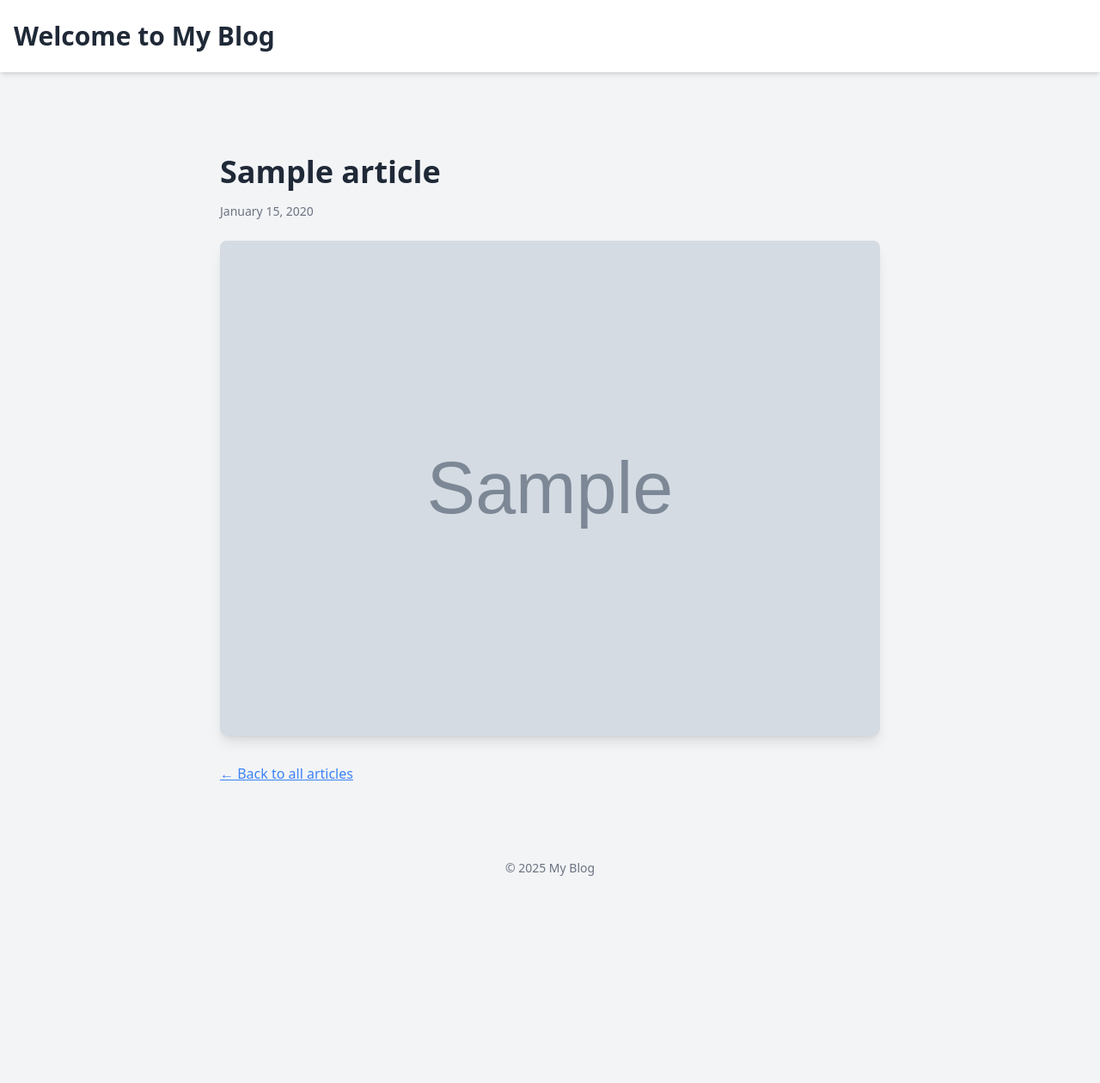
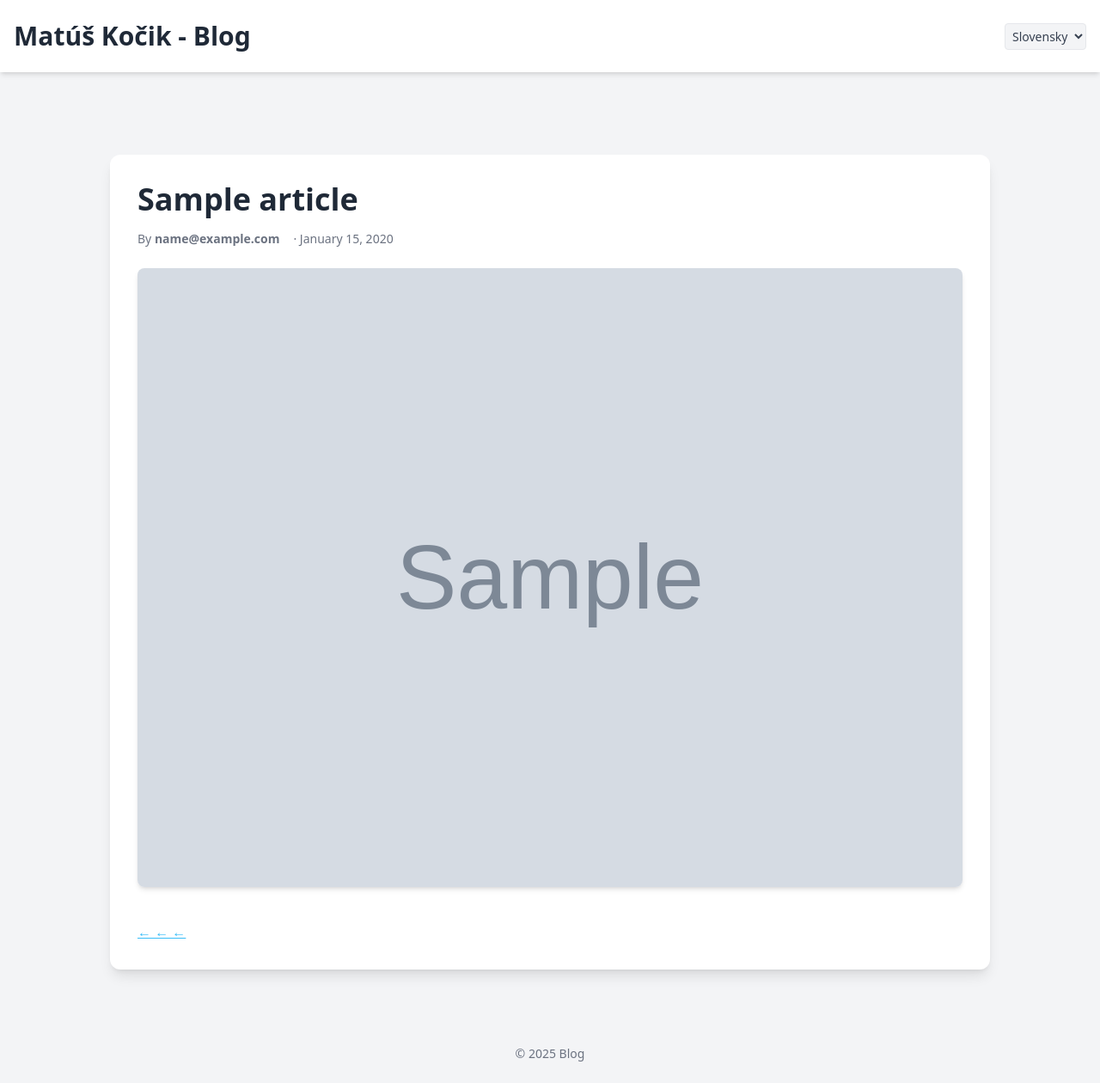
Before and after one commit to matus-kocik/mk-blog-be, a Django app: template articles/templates/articles/article.html in a window 1280 px wide. Shown: the whole page at 86% size. Before the commit the page ends 1019 px from the top, so only its background shows below. Run offline with Django 5.2, Linux system fonts and the light colour scheme; the template is opened without the code that fills it: most values are stand-ins (such as "Sample title", 1, 10 or a date in 2020); grey boxes marked "Sample" are stand-in pictures; some libraries are stand-ins or nearby versions.

Commit message:
Add article translation test

```diff
--- a/articles/templates/articles/article.html
+++ b/articles/templates/articles/article.html
@@ -4,40 +4,54 @@
 
 {% block content %}
 <div class="min-h-screen bg-gray-100 dark:bg-gray-900 text-gray-700 dark:text-gray-200 p-4">
-    <div class="container mx-auto max-w-3xl py-12">
+    <div class="container mx-auto max-w-5xl py-12">
+        <div class="p-8 bg-white dark:bg-gray-800 rounded-xl shadow-lg w-full">
 
             <h1 class="text-4xl font-bold mb-4 text-gray-800 dark:text-gray-200">{{ article.title }}</h1>
-        <p class="text-sm text-gray-500 dark:text-gray-400 mb-6">{{ article.date_published|date:"F j, Y" }}</p>
+
+            <div class="flex items-center gap-4 mb-6 text-sm text-gray-500 dark:text-gray-400">
+                {% if article.author %}
+                    <span>
+                        By <span class="font-semibold">{{ article.author.full_name|default:article.author.email }}</span>
+                    </span>
+                {% endif %}
+                <span>· {{ article.date_published|date:"F j, Y" }}</span>
+            </div>
 
             {% if article.thumbnail %}
                 <img src="{{ article.thumbnail.url }}"
                     alt="{{ article.title }}"
-                    class="rounded-lg shadow-lg w-full mb-6" />
+                    class="rounded-lg shadow-md w-full mb-6" />
             {% endif %}
 
-        <div class="prose dark:prose-invert max-w-none">
+            <div class="space-y-6 text-[17px] leading-loose text-gray-800 dark:text-gray-300">
                 {% for block in article.content %}
                     {% if block.block_type == 'text' %}
                         <div>{{ block.value|richtext }}</div>
                     {% elif block.block_type == 'image' %}
                         <div class="my-6">
-                        <img src="{{ block.value.file.url }}" alt="{{ block.value.title }}" class="rounded-lg shadow-md" />
+                            <img src="{{ block.value.file.url }}" alt="{{ block.value.title }}" class="rounded-md shadow-md w-full" />
                         </div>
                     {% elif block.block_type == 'quote' %}
-                    <blockquote class="border-l-4 border-blue-400 pl-4 italic my-6">
+                        <blockquote class="border-l-4 border-sky-500 pl-4 italic text-slate-600 dark:text-slate-300">
                             <p>{{ block.value.quote|richtext }}</p>
-                        <footer class="text-sm mt-2">— {{ block.value.author|richtext }}</footer>
+                            <footer class="text-sm mt-2 text-slate-500 dark:text-slate-400">— {{ block.value.author|richtext }}</footer>
                         </blockquote>
                     {% elif block.block_type == 'link' %}
-                    <p class="my-4">
-                        <a href="{{ block.value }}" class="text-blue-500 underline hover:text-blue-600 transition">{{ block.value }}</a>
+                        <p>
+                            <a href="{{ block.value }}" target="_blank"
+                            class="text-sky-400 hover:text-sky-300 underline transition duration-200">
+                                {{ block.value }}
+                            </a>
                         </p>
                     {% endif %}
                 {% endfor %}
             </div>
 
-        <div class="mt-8">
-            <a href="{% url 'articles' %}" class="text-blue-500 hover:text-blue-600 underline">← Back to all articles</a>
+            <div class="mt-10">
+                <a href="{% url 'articles' %}" class="text-sky-400 hover:text-sky-300 underline transition duration-200">← ← ←</a>
+            </div>
+
         </div>
     </div>
 </div>
--- a/config/settings.py
+++ b/config/settings.py
@@ -66,6 +66,7 @@ INSTALLED_APPS = [
 MIDDLEWARE = [
     "django.middleware.security.SecurityMiddleware",
     "django.contrib.sessions.middleware.SessionMiddleware",
+    "django.middleware.locale.LocaleMiddleware",
     "django.middleware.common.CommonMiddleware",
     "django.middleware.csrf.CsrfViewMiddleware",
     "django.contrib.auth.middleware.AuthenticationMiddleware",
@@ -89,6 +90,7 @@ TEMPLATES = [
             "context_processors": [
                 "django.template.context_processors.debug",
                 "django.template.context_processors.request",
+                "django.template.context_processors.i18n",
                 "django.contrib.auth.context_processors.auth",
                 "django.contrib.messages.context_processors.messages",
             ],
--- a/templates/base.html
+++ b/templates/base.html
@@ -1,16 +1,30 @@
+{% load i18n %}
+{% get_current_language as LANGUAGE_CODE %}
 <!DOCTYPE html>
 <html lang="en">
 <head>
     <meta charset="UTF-8">
     <meta name="viewport" content="width=device-width, initial-scale=1.0">
-    <title>{% block title %}My Blog{% endblock %}</title>
+    <title>{% block title %}Blog{% endblock %}</title>
     <!-- Tailwind CSS CDN -->
     <script src="https://cdn.tailwindcss.com"></script>
 </head>
 <body class="bg-gray-100 dark:bg-gray-900 text-gray-700 dark:text-gray-200">
     <header class="bg-white dark:bg-gray-800 shadow-md py-6 mb-8">
-        <div class="container mx-auto px-4">
-            <h1 class="text-3xl font-bold text-gray-800 dark:text-gray-200">Welcome to My Blog</h1>
+        <div class="container mx-auto px-4 flex justify-between items-center">
+            <h1 class="text-3xl font-bold text-gray-800 dark:text-gray-200">Matúš Kočik - Blog</h1>
+
+            <!-- Jazykový prepínač -->
+            <form action="{% url 'set_language' %}" method="post" class="inline">
+                {% csrf_token %}
+                <input type="hidden" name="next" value="{{ request.get_full_path }}">
+                <select name="language" onchange="this.form.submit()" class="bg-gray-100 dark:bg-gray-800 text-gray-700 dark:text-gray-300 border rounded p-1 text-sm">
+                    <option value="sk" {% if LANGUAGE_CODE == 'sk' %}selected{% endif %}>Slovensky</option>
+                    <option value="en" {% if LANGUAGE_CODE == 'en' %}selected{% endif %}>English</option>
+                    <option value="de" {% if LANGUAGE_CODE == 'de' %}selected{% endif %}>Deutsch</option>
+                    <option value="es" {% if LANGUAGE_CODE == 'es' %}selected{% endif %}>Español</option>
+                </select>
+            </form>
         </div>
     </header>
 
@@ -19,7 +33,7 @@
     </main>
 
     <footer class="text-center text-sm text-gray-500 dark:text-gray-400 py-6">
-        <p>&copy; 2025 My Blog</p>
+        <p>&copy; 2025 Blog</p>
     </footer>
 </body>
 </html>
```
Also changed, not shown: articles/templates/articles/articles.html (+8 -3 lines), articles/views.py (+15 -1 lines), config/urls.py (+10 -2 lines). Lines whose indentation alone changed are shown as unchanged.
